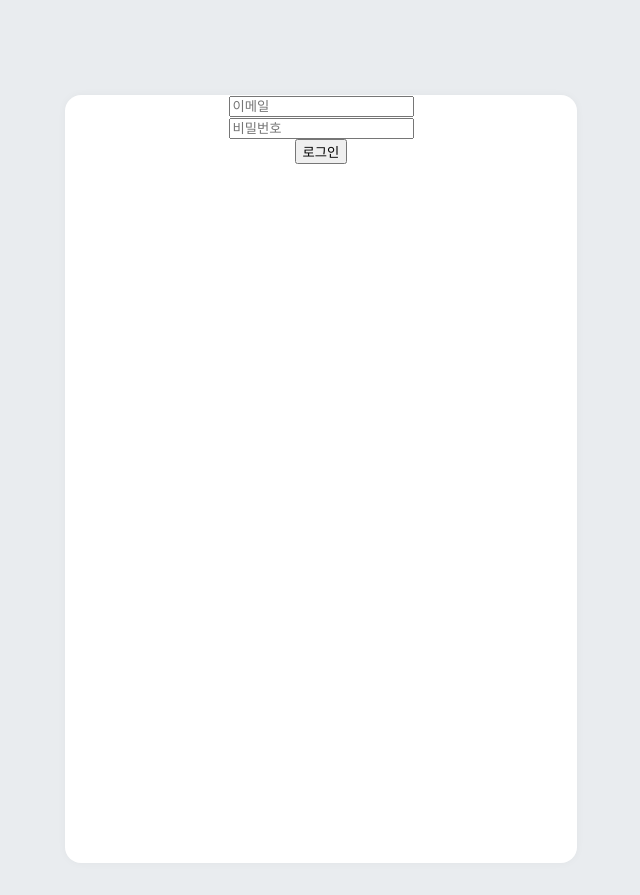
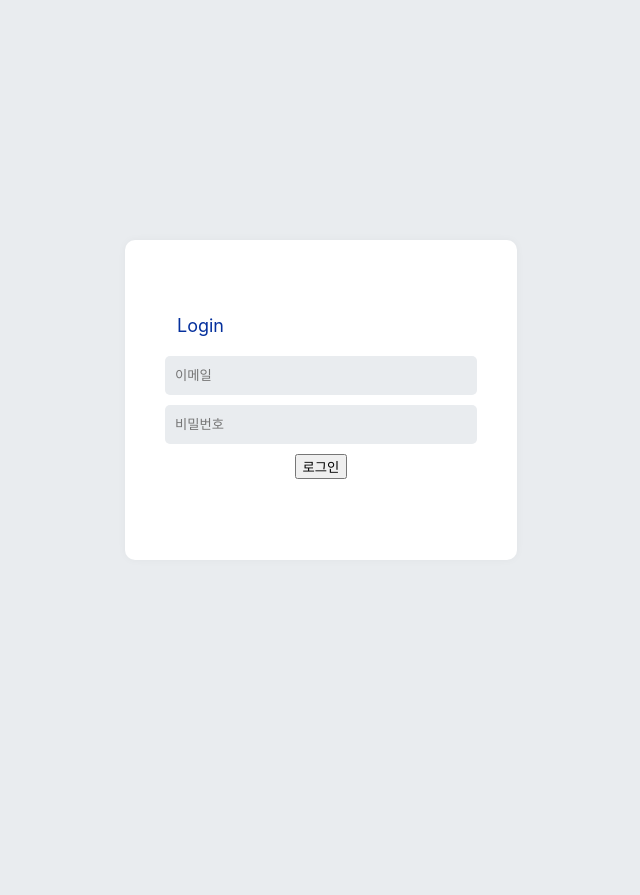
Before and after one commit to phso7276/wanted-pre-onboarding-frontend, a React (Create React App) app: page /signin in a window 1280 px wide. Shown: the whole page, without its empty margins (319-959 px from the left). After the commit the page ends 800 px from the top, so only its background shows below. Built offline with nearby package versions, Linux system fonts and the light colour scheme.

Commit message:
Style: ui 개선 (#21)
styled-components
- 로그인, 회원가입, 투두 페이지 ui 개선
- style.js 추가

```diff
--- a/src/components/atoms/Input.jsx
+++ b/src/components/atoms/Input.jsx
@@ -1,7 +1,9 @@
+import React from "react";
+import styled from "styled-components";
+
 export default function Input(props) {
   return (
-    <div>
-      <input
+    <StyledInput
       data-testid={props.testid}
       type={props.type}
       placeholder={props.placeholder}
@@ -9,6 +11,9 @@ export default function Input(props) {
       onChange={props.onChange}
       checked={props.checked}
     />
-    </div>
   );
 }
+
+export const StyledInput = styled.input`
+  padding: 12px 10px;
+`;
--- a/src/components/atoms/button.jsx
+++ b/src/components/atoms/button.jsx
@@ -1,6 +1,7 @@
+import React from "react";
+
 export default function Button(props) {
   return (
-    <div>
     <button
       data-testid={props.testid}
       type={props.type}
@@ -9,6 +10,5 @@ export default function Button(props) {
     >
       {props.text}
     </button>
-    </div>
   );
 }
--- a/src/pages/Signin/SigninPage.jsx
+++ b/src/pages/Signin/SigninPage.jsx
@@ -1,10 +1,12 @@
 import React, { useState, useEffect } from "react";
 import { useNavigate, Navigate } from "react-router";
-import Input from "components/atoms/Input";
+import Input, { StyledInput } from "components/atoms/Input";
 import Button from "components/atoms/button";
 import { signinApi } from "services/apis/userApi";
 import useIsLoggedIn from "hooks/useIsLoggedIn";
-import { Container } from "../../styles/globalStyles";
+import { FormContainer, Container } from "../../styles/globalStyles";
+import styled from "styled-components";
+import { Label, LoginBox, LoginInput } from "./style";
 
 const SigninPage = () => {
   useIsLoggedIn();
@@ -34,30 +36,50 @@ const SigninPage = () => {
     setForm({ ...form, password: e.target.value });
   };
   return (
-    <Container>
+    <FormContainer>
+      <Label>Login</Label>
       <form>
-        <Input
+        <LoginBox>
+          <LoginInput
             testid="email-input"
             type="email"
             placeholder="이메일"
             value={form.email}
             onChange={changeEmail}
           />
-        <Input
+          <LoginInput
             testid="password-input"
             type="password"
             placeholder="비밀번호"
             value={form.password}
             onChange={changePassword}
           />
+        </LoginBox>
         <Button
           testid="signin-button"
           text="로그인"
           onClickHandler={onClickHandler}
         />
       </form>
-    </Container>
+    </FormContainer>
   );
 };
 
+// const Label = styled.span`
+//   font-size: 18px;
+//   color: rgb(5, 48, 157);
+//   padding: 10px 12px;
+//   display: flex;
+// `;
+
+// const LoginBox = styled(Container)`
+//   padding: 10px 0px;
+// `;
+
+// const NewInput = styled(StyledInput)`
+//   border: none;
+//   background: #e9ecef;
+//   border-radius: 5px;
+// `;
+
 export default SigninPage;
--- /dev/null
+++ b/src/pages/Signin/style.js
@@ -0,0 +1,20 @@
+import { StyledInput } from "components/atoms/Input";
+import styled from "styled-components";
+import { Container } from "../../styles/globalStyles";
+
+export const Label = styled.span`
+  font-size: 18px;
+  color: rgb(5, 48, 157);
+  padding: 10px 12px;
+  display: flex;
+`;
+
+export const LoginBox = styled(Container)`
+  padding: 10px 0px;
+`;
+
+export const LoginInput = styled(StyledInput)`
+  border: none;
+  background: #e9ecef;
+  border-radius: 5px;
+`;
--- a/src/pages/Signup/SiginupPage.jsx
+++ b/src/pages/Signup/SiginupPage.jsx
@@ -5,6 +5,8 @@ import Button from "components/atoms/button";
 import useValidation from "hooks/useValidation";
 import { signupApi } from "services/apis/signupApi";
 import useIsLoggedIn from "hooks/useIsLoggedIn";
+import { FormContainer } from "styles/globalStyles";
+import { Label, SignupBox, SignupInput } from "./style";
 
 const SignupPage = () => {
   useIsLoggedIn();
@@ -13,9 +15,6 @@ const SignupPage = () => {
     password: "",
   });
   const { isValid } = useValidation(form);
-  // useEffect(() => {
-  //   console.log(isValid);
-  // }, [isValid]);
 
   const navigate = useNavigate();
 
@@ -36,23 +35,25 @@ const SignupPage = () => {
     setForm({ ...form, password: e.target.value });
   };
   return (
-    <div>
+    <FormContainer>
+      <Label>회원가입</Label>
       <form>
-        <Input
+        <SignupBox>
+          <SignupInput
             testid={"email-input"}
             type={"email"}
             placeholder={"이메일"}
             value={form.email}
             onChange={changeEmail}
           />
-        <Input
+          <SignupInput
             testid="password-input"
             type="password"
             placeholder="비밀번호"
             value={form.password}
             onChange={changePassword}
           />
-
+        </SignupBox>
         {isValid.isEmail && isValid.isPassword ? (
           <Button
             testid="signup-button"
@@ -69,7 +70,7 @@ const SignupPage = () => {
           />
         )}
       </form>
-    </div>
+    </FormContainer>
   );
 };
 
--- /dev/null
+++ b/src/pages/Signup/style.js
@@ -0,0 +1,20 @@
+import { StyledInput } from "components/atoms/Input";
+import styled from "styled-components";
+import { Container } from "../../styles/globalStyles";
+
+export const Label = styled.span`
+  font-size: 18px;
+  color: rgb(5, 48, 157);
+  padding: 10px 12px;
+  display: flex;
+`;
+
+export const SignupBox = styled(Container)`
+  padding: 10px 0px;
+`;
+
+export const SignupInput = styled(StyledInput)`
+  border: none;
+  background: #e9ecef;
+  border-radius: 5px;
+`;
--- a/src/pages/todo/TodoPage.jsx
+++ b/src/pages/todo/TodoPage.jsx
@@ -1,10 +1,10 @@
 import React, { useEffect, useState } from "react";
 import useIsLoggedIn from "hooks/useIsLoggedIn";
-import Input from "components/atoms/Input";
 import Button from "components/atoms/button";
 import TodoItemList from "./components/TodoItemList";
-import { Container } from "../../styles/globalStyles";
+import { TodoContainer } from "../../styles/globalStyles";
 import { getTodoApi, createTodoApi } from "services/apis/todoApi";
+import { NewInput, TodoHeader } from "./style";
 
 const TodoPage = () => {
   useIsLoggedIn();
@@ -27,10 +27,9 @@ const TodoPage = () => {
   };
 
   return (
-    <Container>
-      <div>투두리스트</div>
-      <form>
-        <Input
+    <TodoContainer>
+      <TodoHeader>
+        <NewInput
           data-testid="new-todo-input"
           value={todo}
           onChange={(e) => {
@@ -42,7 +41,7 @@ const TodoPage = () => {
           text="추가"
           onClickHandler={onClickHandler}
         />
-      </form>
+      </TodoHeader>
       <ul>
         {todoList.map((item) => {
           return (
@@ -55,8 +54,23 @@ const TodoPage = () => {
           );
         })}
       </ul>
-    </Container>
+    </TodoContainer>
   );
 };
 
 export default TodoPage;
+// const NewInput = styled(StyledInput)`
+//   border: none;
+//   background: #e9ecef;
+//   border-radius: 5px;
+//   padding: 5px 10px;
+//   width: 20rem;
+// `;
+
+// const TodoHeader = styled.form`
+//   display: flex;
+//   justify-content: center;
+//   align-items: center;
+//   padding: 10px;
+//   gap: 10px;
+// `;
--- a/src/pages/todo/components/TodoItemList.jsx
+++ b/src/pages/todo/components/TodoItemList.jsx
@@ -1,8 +1,10 @@
 import React, { useState } from "react";
 import TodoItem from "components/organisms/Todoitem";
 import Button from "../../../components/atoms/button";
-import Input from "../../../components/atoms/Input";
+import Input, { StyledInput } from "../../../components/atoms/Input";
 import { updateTodoApi, deleteTodoApi } from "services/apis/todoApi";
+import { styled } from "styled-components";
+import { ItemList, ButtonBox } from "../style";
 
 const TodoItemList = ({ todo, todoList, setTodoList }) => {
   const [isEdit, setIsEdit] = useState(false);
@@ -44,7 +46,7 @@ const TodoItemList = ({ todo, todoList, setTodoList }) => {
 
   return (
     <div>
-      <li>
+      <ItemList>
         <label>
           <Input
             type={"checkbox"}
@@ -68,7 +70,7 @@ const TodoItemList = ({ todo, todoList, setTodoList }) => {
             </>
           )}
         </label>
-        <div>
+        <ButtonBox>
           {isEdit ? (
             <>
               <Button
@@ -104,10 +106,21 @@ const TodoItemList = ({ todo, todoList, setTodoList }) => {
               />
             </>
           )}
-        </div>
-      </li>
+        </ButtonBox>
+      </ItemList>
     </div>
   );
 };
 
 export default TodoItemList;
+
+// const ItemList = styled.li`
+//   list-style: none;
+//   display: flex;
+//   gap: 12px;
+// `;
+
+// const ButtonBox = styled.div`
+//   display: flex;
+//   gap: 3px;
+// `;
--- /dev/null
+++ b/src/pages/todo/style.js
@@ -0,0 +1,28 @@
+import { styled } from "styled-components";
+import { StyledInput } from "components/atoms/Input";
+
+export const NewInput = styled(StyledInput)`
+  border: none;
+  background: #e9ecef;
+  border-radius: 5px;
+  padding: 5px 10px;
+  width: 20rem;
+`;
+export const TodoHeader = styled.form`
+  display: flex;
+  justify-content: center;
+  align-items: center;
+  padding: 10px;
+  gap: 10px;
+`;
+
+export const ItemList = styled.li`
+  list-style: none;
+  display: flex;
+  gap: 12px;
+`;
+
+export const ButtonBox = styled.div`
+  display: flex;
+  gap: 3px;
+`;
--- a/src/styles/globalStyles.js
+++ b/src/styles/globalStyles.js
@@ -4,9 +4,40 @@ import styled, { createGlobalStyle } from "styled-components";
 export const GlobalStyle = createGlobalStyle`
 body {
   background: #e9ecef;
+
+  height: 100vh;
+  display: flex;
+  justify-content: center;
+  align-items: center;
 }
 `;
+
 export const Container = styled.div`
+  display: flex;
+  flex-direction: column;
+  gap: 10px;
+`;
+
+/** 로그인, 회원가입 컨테이너 */
+export const FormContainer = styled.div`
+  width: 312px;
+  height: 240px;
+
+  display: flex;
+  flex-direction: column;
+  //align-items: center;
+  justify-content: center;
+
+  //margin: auto;
+
+  background-color: white;
+  padding: 2rem 2.5rem 3rem;
+  border-radius: 10px;
+  box-shadow: 0 0 8px 0 rgba(0, 0, 0, 0.04);
+`;
+
+/** 투두리스트 */
+export const TodoContainer = styled.div`
   width: 512px;
   height: 768px;
 
```
Lines whose indentation alone changed are shown as unchanged.
